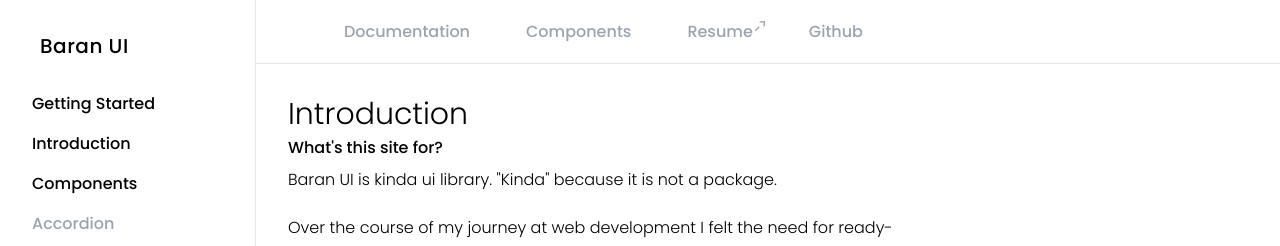
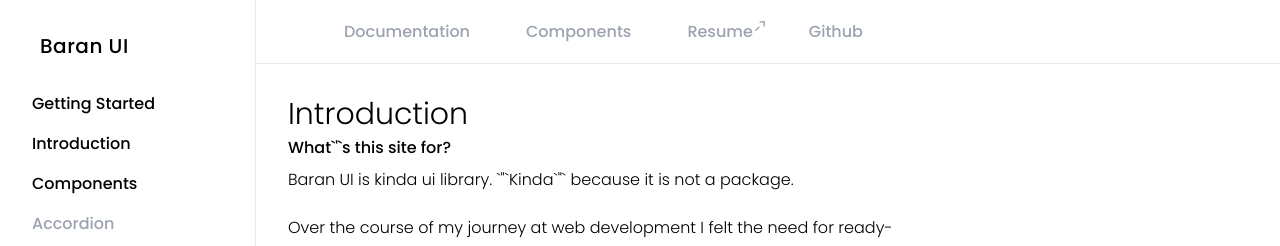
Before and after one commit to phscloq/ui-library, a Next.js app: page /docs in a window 1280 px wide. Shown: the top 246 px of the page. Built offline with nearby package versions, Linux system fonts and the light colour scheme.

Commit message:
Fix ESLint errors in accordion and introduction

```diff
--- a/src/app/docs/components/accordion/page.tsx
+++ b/src/app/docs/components/accordion/page.tsx
@@ -15,7 +15,7 @@ export default function Accordion(){
                 </div>
             </div>
            <div className="mb-8">
-            <h4 className="mb-4">Let's do again but this time with an arrow:</h4>
+            <h4 className="mb-4">Let`&apos;`s do again but this time with an arrow:</h4>
                 <div className=" p-4 bg-gray-200 rounded-lg">
                     <AccordionArrow />
                 </div>
--- a/src/app/docs/page.tsx
+++ b/src/app/docs/page.tsx
@@ -2,9 +2,9 @@ export default function Docs(){
     return (
         <div className=" w-2/3 p-8  font-light  leading-8">
             <h1 className=" text-3xl">Introduction</h1>
-            <h3 className=" font-normal">What's this site for?</h3>
+            <h3 className=" font-normal">What`&apos;`s this site for?</h3>
             <div className="flex flex-col gap-4">
-            <p>Baran UI is kinda ui library. "Kinda" because it is not a package.</p>
+            <p>Baran UI is kinda ui library. `&quot;`Kinda`&quot;` because it is not a package.</p>
                <p>Over the course of my journey at web development I felt the need for ready-to-use components.
                And as a learning experience I have decided to built mine. This will help me to code from zero every web app that I am building.
             </p>
```
